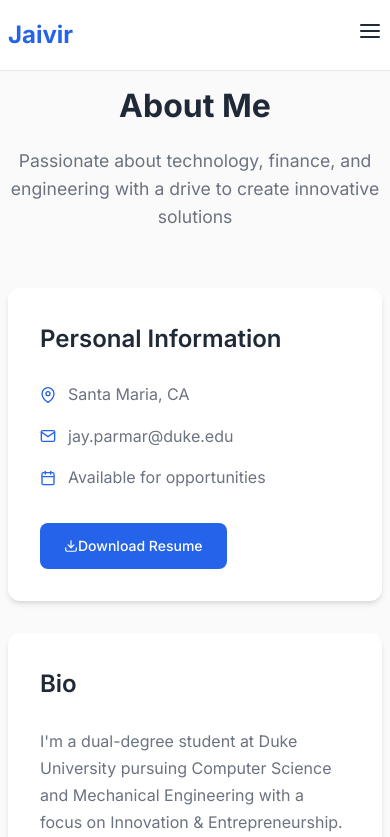
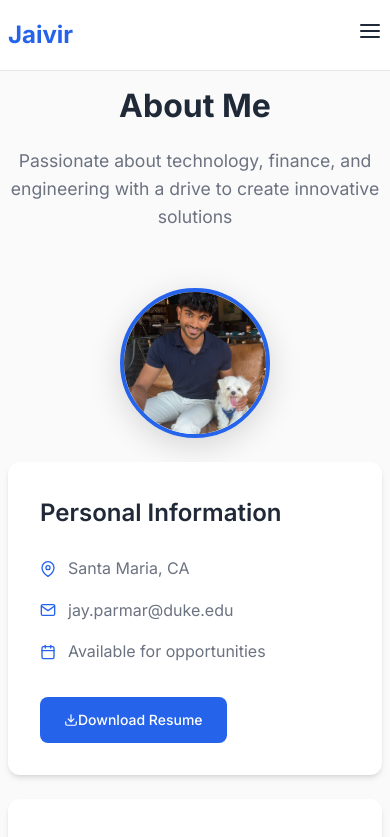
Before and after one commit to Jaiparmar940/Jaivir-portfolio, a React (Create React App) app: page /about in a window 390 px wide. Shown: the top 837 px of the page. Built offline with nearby package versions, Linux system fonts and the light colour scheme.

Commit message:
Add profile image to About Me page with responsive design

```diff
--- a/src/pages/About.css
+++ b/src/pages/About.css
@@ -21,9 +21,25 @@
 /* Personal Info Section */
 .info-grid {
   display: grid;
-  grid-template-columns: 1fr 2fr;
+  grid-template-columns: auto 1fr 2fr;
   gap: 2rem;
   margin-bottom: 3rem;
+  align-items: start;
+}
+
+.profile-image-container {
+  display: flex;
+  justify-content: center;
+  align-items: flex-start;
+}
+
+.about-profile-image {
+  width: 200px;
+  height: 200px;
+  border-radius: 50%;
+  object-fit: cover;
+  border: 4px solid var(--primary-color);
+  box-shadow: 0 8px 32px rgba(0, 0, 0, 0.15);
 }
 
 .info-card {
@@ -201,6 +217,16 @@
 
   .info-grid {
     grid-template-columns: 1fr;
+    gap: 1.5rem;
+  }
+
+  .profile-image-container {
+    order: -1;
+  }
+
+  .about-profile-image {
+    width: 150px;
+    height: 150px;
   }
 
   .skills-grid {
--- a/src/pages/About.js
+++ b/src/pages/About.js
@@ -66,6 +66,20 @@ const About = () => {
           viewport={{ once: true }}
         >
           <div className="info-grid">
+            <motion.div
+              className="profile-image-container"
+              initial={{ opacity: 0, scale: 0.8 }}
+              whileInView={{ opacity: 1, scale: 1 }}
+              transition={{ duration: 0.6, delay: 0.2 }}
+              viewport={{ once: true }}
+            >
+              <img
+                src={process.env.PUBLIC_URL + "/profile.jpg"}
+                alt="Jaivir (Jay) Parmar"
+                className="about-profile-image"
+              />
+            </motion.div>
+
             <div className="info-card card">
               <h3>Personal Information</h3>
               <div className="info-list">
```
